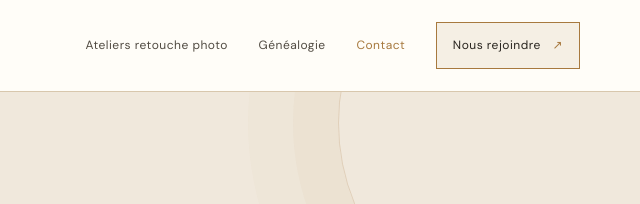
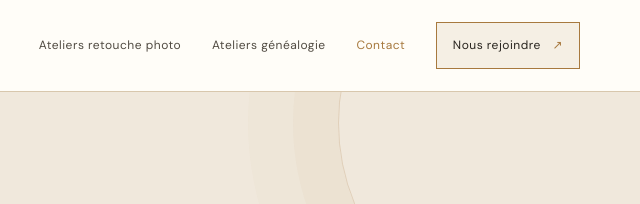
Before and after one commit to matmat-1313/matmat-1313.github.io, a plain HTML site: page contact.html in a window 1280 px wide. Shown: the top 204 px of the page, 640-1280 px from the left. Drawn offline with nearby package versions, Linux system fonts and the light colour scheme; a web font is replaced by a local one.

Commit message:
Update genealogy link text in contact.html

```diff
--- a/contact.html
+++ b/contact.html
@@ -63,7 +63,7 @@
 
         <a href="photographie.html">Ateliers retouche photo</a>
 
-        <a href="genealogie.html">Généalogie</a>
+        <a href="genealogie.html">Ateliers généalogie</a>
 
         <a href="contact.html" aria-current="page">Contact</a>
 
```
